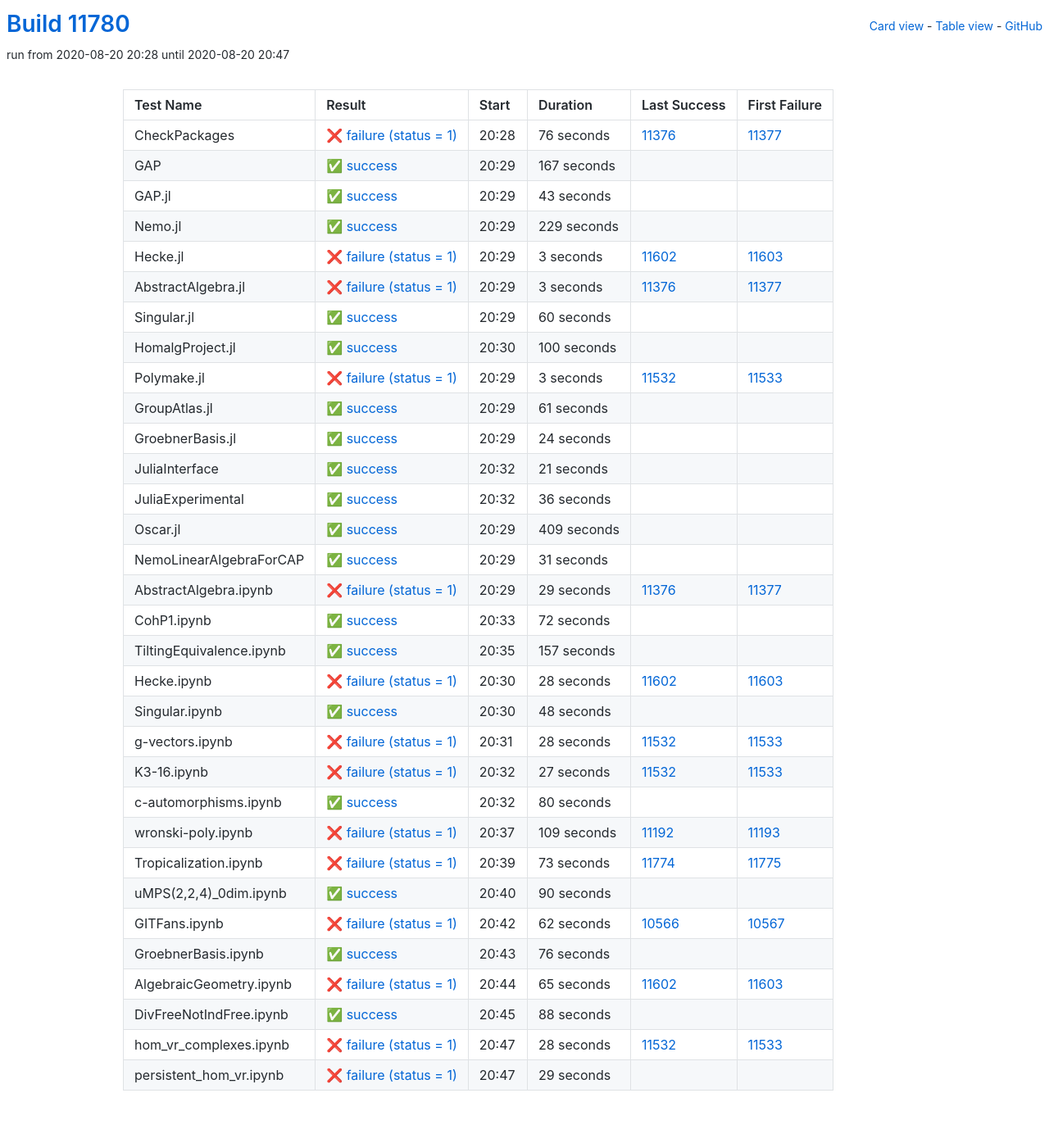
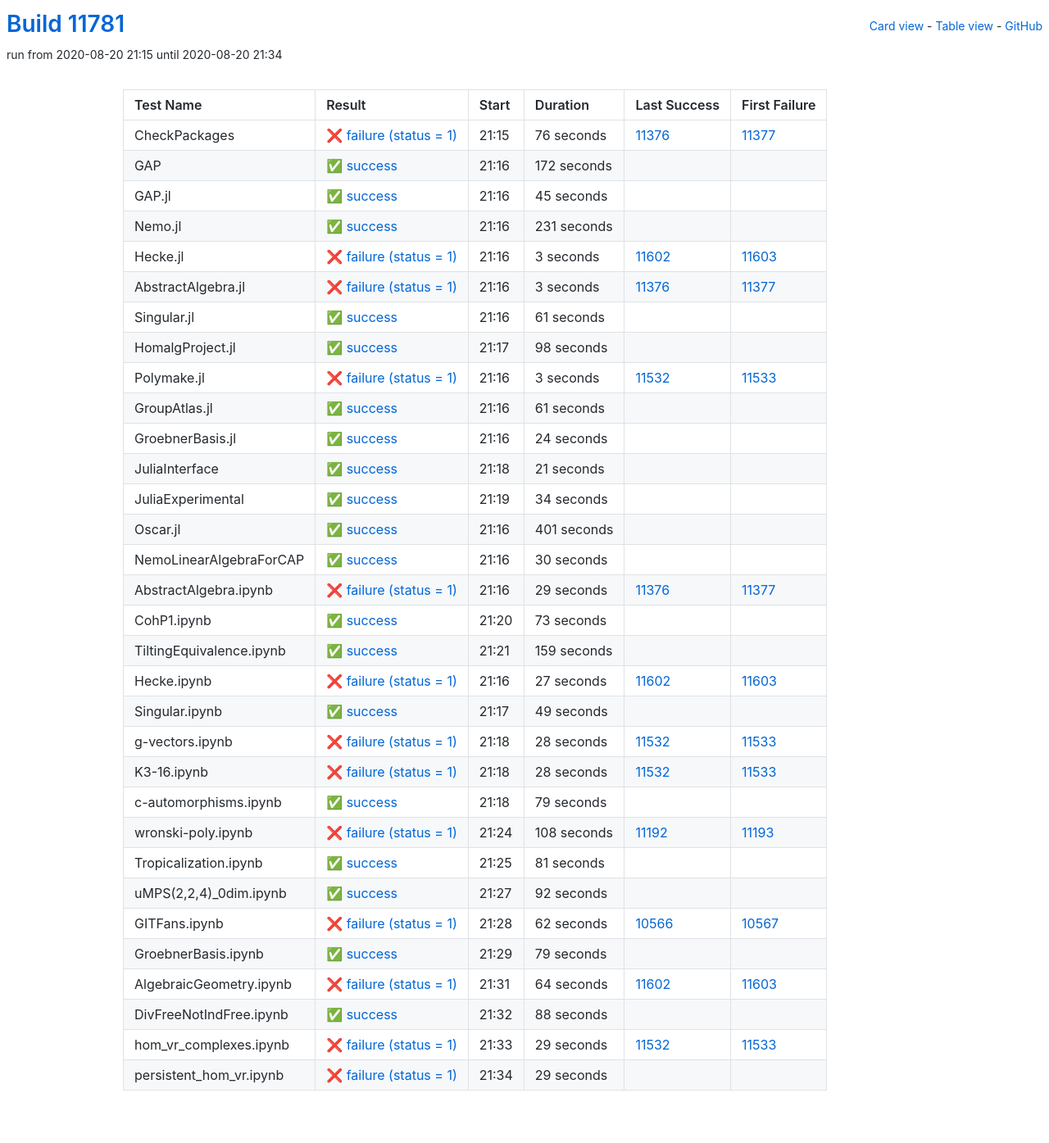
Before and after one commit to oscar-system/oscar-ci-status, a Jekyll site: the page built from table.html, in a window 1280 px wide. Shown: the whole page at 82% size. Built offline with Jekyll 4.4.1, drawn with Linux system fonts in a browser that asks for light colours.

Commit message:
Build #11781

```diff
--- a/_data/ci.yml
+++ b/_data/ci.yml
@@ -1,6 +1,6 @@
 ---
-build: 11780
-build_url: https://oscarci.mathematik.uni-kl.de/job/oscar/11780/
+build: 11781
+build_url: https://oscarci.mathematik.uni-kl.de/job/oscar/11781/
 job: oscar
 organization: oscar-system
 repo: oscar-ci-status
@@ -8,8 +8,8 @@
 tests:
 - name: CheckPackages
   id: checkpackages
-  log: https://oscarci.mathematik.uni-kl.de/job/oscar/11780/artifact/logs/build-11780/CheckPackages.log
-  start: 2020-08-20 20:28
+  log: https://oscarci.mathematik.uni-kl.de/job/oscar/11781/artifact/logs/build-11781/CheckPackages.log
+  start: 2020-08-20 21:15
   success: false
   exitcode: 1
   status: failure
@@ -20,44 +20,44 @@
   first_failure_url: https://oscarci.mathematik.uni-kl.de/job/oscar/11377/
 - name: GAP
   id: gap
-  log: https://oscarci.mathematik.uni-kl.de/job/oscar/11780/artifact/logs/build-11780/GAP.log
-  start: 2020-08-20 20:29
+  log: https://oscarci.mathematik.uni-kl.de/job/oscar/11781/artifact/logs/build-11781/GAP.log
+  start: 2020-08-20 21:16
   success: true
   exitcode: 0
   status: success
-  duration: 167
+  duration: 172
   last_success: false
   last_success_url:
   first_failure: false
   first_failure_url:
 - name: GAP.jl
   id: gap-jl
-  log: https://oscarci.mathematik.uni-kl.de/job/oscar/11780/artifact/logs/build-11780/GAP.jl.log
-  start: 2020-08-20 20:29
+  log: https://oscarci.mathematik.uni-kl.de/job/oscar/11781/artifact/logs/build-11781/GAP.jl.log
+  start: 2020-08-20 21:16
   success: true
   exitcode: 0
   status: success
-  duration: 43
+  duration: 45
   last_success: false
   last_success_url:
   first_failure: false
   first_failure_url:
 - name: Nemo.jl
   id: nemo-jl
-  log: https://oscarci.mathematik.uni-kl.de/job/oscar/11780/artifact/logs/build-11780/Nemo.jl.log
-  start: 2020-08-20 20:29
+  log: https://oscarci.mathematik.uni-kl.de/job/oscar/11781/artifact/logs/build-11781/Nemo.jl.log
+  start: 2020-08-20 21:16
   success: true
   exitcode: 0
   status: success
-  duration: 229
+  duration: 231
   last_success: false
   last_success_url:
   first_failure: false
   first_failure_url:
 - name: Hecke.jl
   id: hecke-jl
-  log: https://oscarci.mathematik.uni-kl.de/job/oscar/11780/artifact/logs/build-11780/Hecke.jl.log
-  start: 2020-08-20 20:29
+  log: https://oscarci.mathematik.uni-kl.de/job/oscar/11781/artifact/logs/build-11781/Hecke.jl.log
+  start: 2020-08-20 21:16
   success: false
   exitcode: 1
   status: failure
@@ -68,8 +68,8 @@
   first_failure_url: https://oscarci.mathematik.uni-kl.de/job/oscar/11603/
 - name: AbstractAlgebra.jl
   id: abstractalgebra-jl
-  log: https://oscarci.mathematik.uni-kl.de/job/oscar/11780/artifact/logs/build-11780/AbstractAlgebra.jl.log
-  start: 2020-08-20 20:29
+  log: https://oscarci.mathematik.uni-kl.de/job/oscar/11781/artifact/logs/build-11781/AbstractAlgebra.jl.log
+  start: 2020-08-20 21:16
   success: false
   exitcode: 1
   status: failure
@@ -80,32 +80,32 @@
   first_failure_url: https://oscarci.mathematik.uni-kl.de/job/oscar/11377/
 - name: Singular.jl
   id: singular-jl
-  log: https://oscarci.mathematik.uni-kl.de/job/oscar/11780/artifact/logs/build-11780/Singular.jl.log
-  start: 2020-08-20 20:29
+  log: https://oscarci.mathematik.uni-kl.de/job/oscar/11781/artifact/logs/build-11781/Singular.jl.log
+  start: 2020-08-20 21:16
   success: true
   exitcode: 0
   status: success
-  duration: 60
+  duration: 61
   last_success: false
   last_success_url:
   first_failure: false
   first_failure_url:
 - name: HomalgProject.jl
   id: homalgproject-jl
-  log: https://oscarci.mathematik.uni-kl.de/job/oscar/11780/artifact/logs/build-11780/HomalgProject.jl.log
-  start: 2020-08-20 20:30
+  log: https://oscarci.mathematik.uni-kl.de/job/oscar/11781/artifact/logs/build-11781/HomalgProject.jl.log
+  start: 2020-08-20 21:17
   success: true
   exitcode: 0
   status: success
-  duration: 100
+  duration: 98
   last_success: false
   last_success_url:
   first_failure: false
   first_failure_url:
 - name: Polymake.jl
   id: polymake-jl
-  log: https://oscarci.mathematik.uni-kl.de/job/oscar/11780/artifact/logs/build-11780/Polymake.jl.log
-  start: 2020-08-20 20:29
+  log: https://oscarci.mathematik.uni-kl.de/job/oscar/11781/artifact/logs/build-11781/Polymake.jl.log
+  start: 2020-08-20 21:16
   success: false
   exitcode: 1
   status: failure
@@ -116,8 +116,8 @@
   first_failure_url: https://oscarci.mathematik.uni-kl.de/job/oscar/11533/
 - name: GroupAtlas.jl
   id: groupatlas-jl
-  log: https://oscarci.mathematik.uni-kl.de/job/oscar/11780/artifact/logs/build-11780/GroupAtlas.jl.log
-  start: 2020-08-20 20:29
+  log: https://oscarci.mathematik.uni-kl.de/job/oscar/11781/artifact/logs/build-11781/GroupAtlas.jl.log
+  start: 2020-08-20 21:16
   success: true
   exitcode: 0
   status: success
@@ -128,8 +128,8 @@
   first_failure_url:
 - name: GroebnerBasis.jl
   id: groebnerbasis-jl
-  log: https://oscarci.mathematik.uni-kl.de/job/oscar/11780/artifact/logs/build-11780/GroebnerBasis.jl.log
-  start: 2020-08-20 20:29
+  log: https://oscarci.mathematik.uni-kl.de/job/oscar/11781/artifact/logs/build-11781/GroebnerBasis.jl.log
+  start: 2020-08-20 21:16
   success: true
   exitcode: 0
   status: success
@@ -140,8 +140,8 @@
   first_failure_url:
 - name: JuliaInterface
   id: juliainterface
-  log: https://oscarci.mathematik.uni-kl.de/job/oscar/11780/artifact/logs/build-11780/JuliaInterface.log
-  start: 2020-08-20 20:32
+  log: https://oscarci.mathematik.uni-kl.de/job/oscar/11781/artifact/logs/build-11781/JuliaInterface.log
+  start: 2020-08-20 21:18
   success: true
   exitcode: 0
   status: success
@@ -152,44 +152,44 @@
   first_failure_url:
 - name: JuliaExperimental
   id: juliaexperimental
-  log: https://oscarci.mathematik.uni-kl.de/job/oscar/11780/artifact/logs/build-11780/JuliaExperimental.log
-  start: 2020-08-20 20:32
+  log: https://oscarci.mathematik.uni-kl.de/job/oscar/11781/artifact/logs/build-11781/JuliaExperimental.log
+  start: 2020-08-20 21:19
   success: true
   exitcode: 0
   status: success
-  duration: 36
+  duration: 34
   last_success: false
   last_success_url:
   first_failure: false
   first_failure_url:
 - name: Oscar.jl
   id: oscar-jl
-  log: https://oscarci.mathematik.uni-kl.de/job/oscar/11780/artifact/logs/build-11780/Oscar.jl.log
-  start: 2020-08-20 20:29
+  log: https://oscarci.mathematik.uni-kl.de/job/oscar/11781/artifact/logs/build-11781/Oscar.jl.log
+  start: 2020-08-20 21:16
   success: true
   exitcode: 0
   status: success
-  duration: 409
+  duration: 401
   last_success: false
   last_success_url:
   first_failure: false
   first_failure_url:
 - name: NemoLinearAlgebraForCAP
   id: nemolinearalgebraforcap
-  log: https://oscarci.mathematik.uni-kl.de/job/oscar/11780/artifact/logs/build-11780/NemoLinearAlgebraForCAP.log
-  start: 2020-08-20 20:29
+  log: https://oscarci.mathematik.uni-kl.de/job/oscar/11781/artifact/logs/build-11781/NemoLinearAlgebraForCAP.log
+  start: 2020-08-20 21:16
   success: true
   exitcode: 0
   status: success
-  duration: 31
+  duration: 30
   last_success: false
   last_success_url:
   first_failure: false
   first_failure_url:
 - name: AbstractAlgebra.ipynb
   id: abstractalgebra-ipynb
-  log: https://oscarci.mathematik.uni-kl.de/job/oscar/11780/artifact/logs/build-11780/AbstractAlgebra.ipynb.log
-  start: 2020-08-20 20:29
+  log: https://oscarci.mathematik.uni-kl.de/job/oscar/11781/artifact/logs/build-11781/AbstractAlgebra.ipynb.log
+  start: 2020-08-20 21:16
   success: false
   exitcode: 1
   status: failure
@@ -200,56 +200,56 @@
   first_failure_url: https://oscarci.mathematik.uni-kl.de/job/oscar/11377/
 - name: CohP1.ipynb
   id: cohp1-ipynb
-  log: https://oscarci.mathematik.uni-kl.de/job/oscar/11780/artifact/logs/build-11780/CohP1.ipynb.log
-  start: 2020-08-20 20:33
+  log: https://oscarci.mathematik.uni-kl.de/job/oscar/11781/artifact/logs/build-11781/CohP1.ipynb.log
+  start: 2020-08-20 21:20
   success: true
   exitcode: 0
   status: success
-  duration: 72
+  duration: 73
   last_success: false
   last_success_url:
   first_failure: false
   first_failure_url:
 - name: TiltingEquivalence.ipynb
   id: tiltingequivalence-ipynb
-  log: https://oscarci.mathematik.uni-kl.de/job/oscar/11780/artifact/logs/build-11780/TiltingEquivalence.ipynb.log
-  start: 2020-08-20 20:35
+  log: https://oscarci.mathematik.uni-kl.de/job/oscar/11781/artifact/logs/build-11781/TiltingEquivalence.ipynb.log
+  start: 2020-08-20 21:21
   success: true
   exitcode: 0
   status: success
-  duration: 157
+  duration: 159
   last_success: false
   last_success_url:
   first_failure: false
   first_failure_url:
 - name: Hecke.ipynb
   id: hecke-ipynb
-  log: https://oscarci.mathematik.uni-kl.de/job/oscar/11780/artifact/logs/build-11780/Hecke.ipynb.log
-  start: 2020-08-20 20:30
+  log: https://oscarci.mathematik.uni-kl.de/job/oscar/11781/artifact/logs/build-11781/Hecke.ipynb.log
+  start: 2020-08-20 21:16
   success: false
   exitcode: 1
   status: failure
-  duration: 28
+  duration: 27
   last_success: 11602
   last_success_url: https://oscarci.mathematik.uni-kl.de/job/oscar/11602/
   first_failure: 11603
   first_failure_url: https://oscarci.mathematik.uni-kl.de/job/oscar/11603/
 - name: Singular.ipynb
   id: singular-ipynb
-  log: https://oscarci.mathematik.uni-kl.de/job/oscar/11780/artifact/logs/build-11780/Singular.ipynb.log
-  start: 2020-08-20 20:30
+  log: https://oscarci.mathematik.uni-kl.de/job/oscar/11781/artifact/logs/build-11781/Singular.ipynb.log
+  start: 2020-08-20 21:17
   success: true
   exitcode: 0
   status: success
-  duration: 48
+  duration: 49
   last_success: false
   last_success_url:
   first_failure: false
   first_failure_url:
 - name: g-vectors.ipynb
   id: g-vectors-ipynb
-  log: https://oscarci.mathematik.uni-kl.de/job/oscar/11780/artifact/logs/build-11780/g-vectors.ipynb.log
-  start: 2020-08-20 20:31
+  log: https://oscarci.mathematik.uni-kl.de/job/oscar/11781/artifact/logs/build-11781/g-vectors.ipynb.log
+  start: 2020-08-20 21:18
   success: false
   exitcode: 1
   status: failure
@@ -260,68 +260,68 @@
   first_failure_url: https://oscarci.mathematik.uni-kl.de/job/oscar/11533/
 - name: K3-16.ipynb
   id: k3-16-ipynb
-  log: https://oscarci.mathematik.uni-kl.de/job/oscar/11780/artifact/logs/build-11780/K3-16.ipynb.log
-  start: 2020-08-20 20:32
+  log: https://oscarci.mathematik.uni-kl.de/job/oscar/11781/artifact/logs/build-11781/K3-16.ipynb.log
+  start: 2020-08-20 21:18
   success: false
   exitcode: 1
   status: failure
-  duration: 27
+  duration: 28
   last_success: 11532
   last_success_url: https://oscarci.mathematik.uni-kl.de/job/oscar/11532/
   first_failure: 11533
   first_failure_url: https://oscarci.mathematik.uni-kl.de/job/oscar/11533/
 - name: c-automorphisms.ipynb
   id: c-automorphisms-ipynb
-  log: https://oscarci.mathematik.uni-kl.de/job/oscar/11780/artifact/logs/build-11780/c-automorphisms.ipynb.log
-  start: 2020-08-20 20:32
+  log: https://oscarci.mathematik.uni-kl.de/job/oscar/11781/artifact/logs/build-11781/c-automorphisms.ipynb.log
+  start: 2020-08-20 21:18
   success: true
   exitcode: 0
   status: success
-  duration: 80
+  duration: 79
   last_success: false
   last_success_url:
   first_failure: false
   first_failure_url:
 - name: wronski-poly.ipynb
   id: wronski-poly-ipynb
-  log: https://oscarci.mathematik.uni-kl.de/job/oscar/11780/artifact/logs/build-11780/wronski-poly.ipynb.log
-  start: 2020-08-20 20:37
+  log: https://oscarci.mathematik.uni-kl.de/job/oscar/11781/artifact/logs/build-11781/wronski-poly.ipynb.log
+  start: 2020-08-20 21:24
   success: false
   exitcode: 1
   status: failure
-  duration: 109
+  duration: 108
   last_success: 11192
   last_success_url: https://oscarci.mathematik.uni-kl.de/job/oscar/11192/
   first_failure: 11193
   first_failure_url: https://oscarci.mathematik.uni-kl.de/job/oscar/11193/
 - name: Tropicalization.ipynb
   id: tropicalization-ipynb
-  log: https://oscarci.mathematik.uni-kl.de/job/oscar/11780/artifact/logs/build-11780/Tropicalization.ipynb.log
-  start: 2020-08-20 20:39
-  success: false
-  exitcode: 1
-  status: failure
-  duration: 73
-  last_success: 11774
-  last_success_url: https://oscarci.mathematik.uni-kl.de/job/oscar/11774/
-  first_failure: 11775
-  first_failure_url: https://oscarci.mathematik.uni-kl.de/job/oscar/11775/
-- name: uMPS(2,2,4)_0dim.ipynb
-  id: umps-2-2-4-0dim-ipynb
-  log: https://oscarci.mathematik.uni-kl.de/job/oscar/11780/artifact/logs/build-11780/uMPS-2-2-4-_0dim.ipynb.log
-  start: 2020-08-20 20:40
+  log: https://oscarci.mathematik.uni-kl.de/job/oscar/11781/artifact/logs/build-11781/Tropicalization.ipynb.log
+  start: 2020-08-20 21:25
   success: true
   exitcode: 0
   status: success
-  duration: 90
+  duration: 81
+  last_success: false
+  last_success_url:
+  first_failure: false
+  first_failure_url:
+- name: uMPS(2,2,4)_0dim.ipynb
+  id: umps-2-2-4-0dim-ipynb
+  log: https://oscarci.mathematik.uni-kl.de/job/oscar/11781/artifact/logs/build-11781/uMPS-2-2-4-_0dim.ipynb.log
+  start: 2020-08-20 21:27
+  success: true
+  exitcode: 0
+  status: success
+  duration: 92
   last_success: false
   last_success_url:
   first_failure: false
   first_failure_url:
 - name: GITFans.ipynb
   id: gitfans-ipynb
-  log: https://oscarci.mathematik.uni-kl.de/job/oscar/11780/artifact/logs/build-11780/GITFans.ipynb.log
-  start: 2020-08-20 20:42
+  log: https://oscarci.mathematik.uni-kl.de/job/oscar/11781/artifact/logs/build-11781/GITFans.ipynb.log
+  start: 2020-08-20 21:28
   success: false
   exitcode: 1
   status: failure
@@ -332,32 +332,32 @@
   first_failure_url: https://oscarci.mathematik.uni-kl.de/job/oscar/10567/
 - name: GroebnerBasis.ipynb
   id: groebnerbasis-ipynb
-  log: https://oscarci.mathematik.uni-kl.de/job/oscar/11780/artifact/logs/build-11780/GroebnerBasis.ipynb.log
-  start: 2020-08-20 20:43
+  log: https://oscarci.mathematik.uni-kl.de/job/oscar/11781/artifact/logs/build-11781/GroebnerBasis.ipynb.log
+  start: 2020-08-20 21:29
   success: true
   exitcode: 0
   status: success
-  duration: 76
+  duration: 79
   last_success: false
   last_success_url:
   first_failure: false
   first_failure_url:
 - name: AlgebraicGeometry.ipynb
   id: algebraicgeometry-ipynb
-  log: https://oscarci.mathematik.uni-kl.de/job/oscar/11780/artifact/logs/build-11780/AlgebraicGeometry.ipynb.log
-  start: 2020-08-20 20:44
+  log: https://oscarci.mathematik.uni-kl.de/job/oscar/11781/artifact/logs/build-11781/AlgebraicGeometry.ipynb.log
+  start: 2020-08-20 21:31
   success: false
   exitcode: 1
   status: failure
-  duration: 65
+  duration: 64
   last_success: 11602
   last_success_url: https://oscarci.mathematik.uni-kl.de/job/oscar/11602/
   first_failure: 11603
   first_failure_url: https://oscarci.mathematik.uni-kl.de/job/oscar/11603/
 - name: DivFreeNotIndFree.ipynb
   id: divfreenotindfree-ipynb
-  log: https://oscarci.mathematik.uni-kl.de/job/oscar/11780/artifact/logs/build-11780/DivFreeNotIndFree.ipynb.log
-  start: 2020-08-20 20:45
+  log: https://oscarci.mathematik.uni-kl.de/job/oscar/11781/artifact/logs/build-11781/DivFreeNotIndFree.ipynb.log
+  start: 2020-08-20 21:32
   success: true
   exitcode: 0
   status: success
@@ -368,20 +368,20 @@
   first_failure_url:
 - name: hom_vr_complexes.ipynb
   id: hom-vr-complexes-ipynb
-  log: https://oscarci.mathematik.uni-kl.de/job/oscar/11780/artifact/logs/build-11780/hom_vr_complexes.ipynb.log
-  start: 2020-08-20 20:47
+  log: https://oscarci.mathematik.uni-kl.de/job/oscar/11781/artifact/logs/build-11781/hom_vr_complexes.ipynb.log
+  start: 2020-08-20 21:33
   success: false
   exitcode: 1
   status: failure
-  duration: 28
+  duration: 29
   last_success: 11532
   last_success_url: https://oscarci.mathematik.uni-kl.de/job/oscar/11532/
   first_failure: 11533
   first_failure_url: https://oscarci.mathematik.uni-kl.de/job/oscar/11533/
 - name: persistent_hom_vr.ipynb
   id: persistent-hom-vr-ipynb
-  log: https://oscarci.mathematik.uni-kl.de/job/oscar/11780/artifact/logs/build-11780/persistent_hom_vr.ipynb.log
-  start: 2020-08-20 20:47
+  log: https://oscarci.mathematik.uni-kl.de/job/oscar/11781/artifact/logs/build-11781/persistent_hom_vr.ipynb.log
+  start: 2020-08-20 21:34
   success: false
   exitcode: 1
   status: failure
```
Also changed, not shown: README.md.
